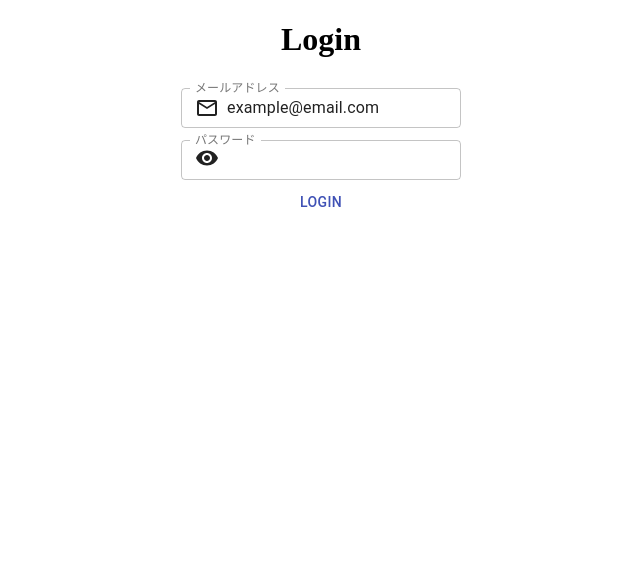
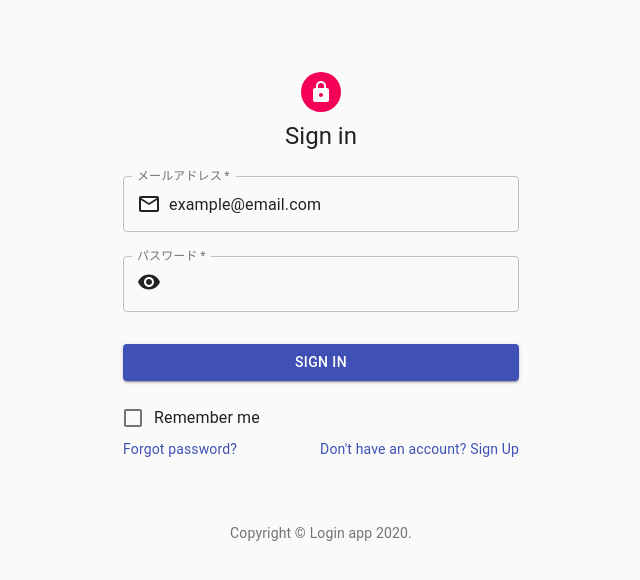
Before and after one commit to daisuke-awaji/login-app, a React (Create React App) app: page /login in a window 1280 px wide. Shown: the top 580 px of the page, without its empty margins (319-959 px from the left). Built offline with nearby package versions, Linux system fonts and the light colour scheme.

Commit message:
formatted signin page

```diff
--- /dev/null
+++ b/src/components/login/Copyright.tsx
@@ -0,0 +1,14 @@
+import React from 'react'
+import { Typography, Link } from '@material-ui/core'
+export function Copyright() {
+  return (
+    <Typography variant="body2" color="textSecondary" align="center">
+      {'Copyright © '}
+      <Link color="inherit" href="https://material-ui.com/">
+        Login app
+      </Link>{' '}
+      {new Date().getFullYear()}
+      {'.'}
+    </Typography>
+  )
+}
--- a/src/components/login/LoginPage.tsx
+++ b/src/components/login/LoginPage.tsx
@@ -1,19 +1,61 @@
 import React, { useState } from 'react'
-import { Button, TextField, InputAdornment } from '@material-ui/core'
+import {
+  Button,
+  TextField,
+  InputAdornment,
+  Typography,
+  Link,
+  CssBaseline,
+  Avatar,
+  makeStyles,
+  Container,
+  FormControlLabel,
+  Grid,
+  Box,
+  Checkbox,
+} from '@material-ui/core'
 import { useForm, Controller } from 'react-hook-form'
-import { Visibility, VisibilityOff, MailOutline } from '@material-ui/icons'
+import {
+  Visibility,
+  VisibilityOff,
+  MailOutline,
+  Lock as LockIcon,
+} from '@material-ui/icons'
 import { toClicable } from './toClicable'
 import { useHistory } from 'react-router-dom'
 import { useDispatch } from 'react-redux'
 import { login as loginApi } from 'apis/auth'
 import { setUser } from 'reducers/authenticate'
+import { Copyright } from './Copyright'
 
 type Inputs = {
   email: string
   password: string
 }
 
+const useStyles = makeStyles((theme) => ({
+  paper: {
+    marginTop: theme.spacing(8),
+    display: 'flex',
+    flexDirection: 'column',
+    alignItems: 'center',
+  },
+  avatar: {
+    margin: theme.spacing(1),
+    backgroundColor: theme.palette.secondary.main,
+  },
+  form: {
+    width: '100%', // Fix IE 11 issue.
+    marginTop: theme.spacing(1),
+  },
+  submit: {
+    margin: theme.spacing(3, 0, 2),
+  },
+}))
+
 export function LoginPage() {
+  const classes = useStyles()
+
   const { handleSubmit, control, errors, setError } = useForm<Inputs>({
     mode: 'onBlur',
     reValidateMode: 'onChange',
@@ -54,16 +96,28 @@ export function LoginPage() {
   const handleClick = () => setPasswordVisible(!visiblePassword)
 
   return (
-    <form onSubmit={handleSubmit(login)} style={{ textAlign: 'center' }}>
-      <h1>Login</h1>
+    <>
+      <Container component="main" maxWidth="xs">
+        <CssBaseline />
+        <div className={classes.paper}>
+          <Avatar className={classes.avatar}>
+            <LockIcon />
+          </Avatar>
+          <Typography component="h1" variant="h5">
+            Sign in
+          </Typography>
+          <form onSubmit={handleSubmit(login)} className={classes.form}>
             <Controller
               as={
                 <TextField
                   label="メールアドレス"
                   error={!!errors.email}
                   variant="outlined"
-            margin="dense"
+                  margin="normal"
+                  fullWidth
+                  required
                   helperText={errors.email?.message || ''}
+                  autoComplete="email"
                   InputProps={{
                     startAdornment: (
                       <InputAdornment position="start">
@@ -78,14 +132,15 @@ export function LoginPage() {
               defaultValue="example@email.com"
               rules={{ required: '必須です。' }}
             />
-      <br />
             <Controller
               as={
                 <TextField
                   label="パスワード"
                   error={!!errors.password}
                   variant="outlined"
-            margin="dense"
+                  margin="normal" // or dense
+                  fullWidth
+                  required
                   helperText={errors.password?.message || ''}
                   type={visiblePassword ? 'default' : 'password'}
                   autoComplete="current-password"
@@ -107,11 +162,16 @@ export function LoginPage() {
               defaultValue=""
               rules={{ required: '必須です。' }}
             />
-      <br />
             <Controller
               as={
-          <Button color="primary">
-            <span>Login</span>
+                <Button
+                  type="submit"
+                  fullWidth
+                  variant="contained"
+                  color="primary"
+                  className={classes.submit}
+                >
+                  Sign In
                 </Button>
               }
               name="submit"
@@ -119,6 +179,29 @@ export function LoginPage() {
               defaultValue=""
               onClick={handleSubmit(login)}
             />
+            {/* TODO: BELOW */}
+            <FormControlLabel
+              control={<Checkbox value="remember" color="primary" />}
+              label="Remember me"
+            />
+            <Grid container>
+              <Grid item xs>
+                <Link href="#" variant="body2">
+                  Forgot password?
+                </Link>
+              </Grid>
+              <Grid item>
+                <Link href="#" variant="body2">
+                  {"Don't have an account? Sign Up"}
+                </Link>
+              </Grid>
+            </Grid>
           </form>
+        </div>
+        <Box mt={8}>
+          <Copyright />
+        </Box>
+      </Container>
+    </>
   )
 }
```
Lines whose indentation alone changed are shown as unchanged.
